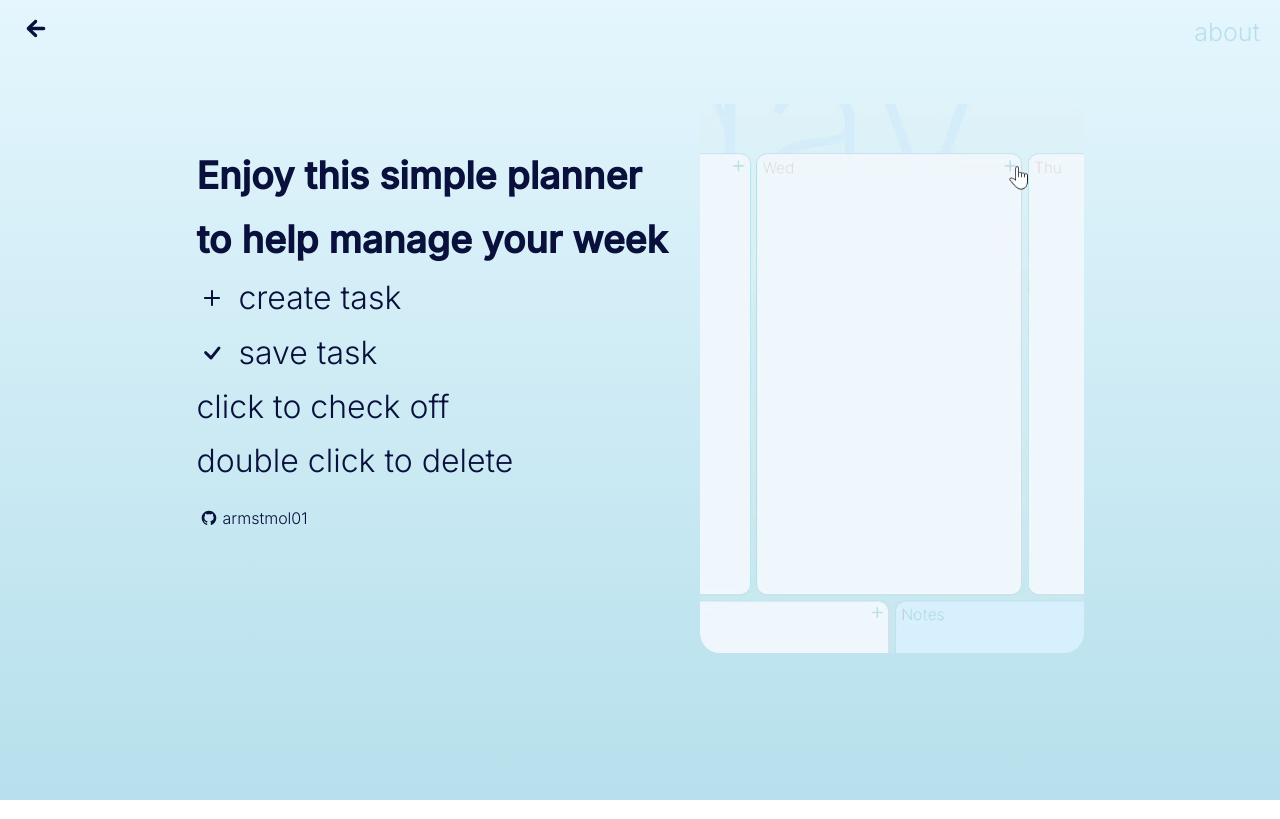
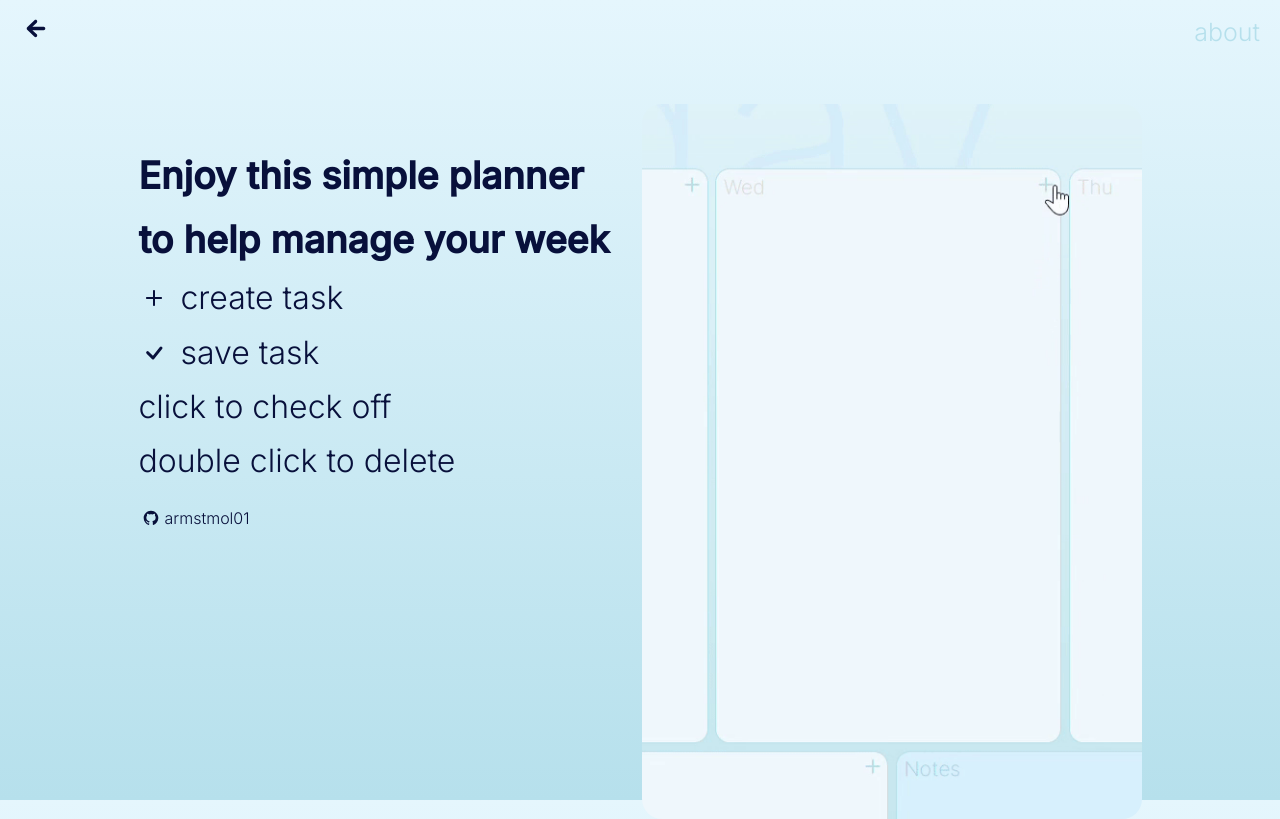
Before and after one commit to armstmol01/weekly-planner, a React (Create React App) app in the folder client/: page /about in a window 1280 px wide. Built offline with nearby package versions, Linux system fonts and the light colour scheme; a web font is replaced by a local one.

Commit message:
gif width fix

```diff
--- a/client/src/components/about/About.css
+++ b/client/src/components/about/About.css
@@ -33,6 +33,6 @@
 
 .demo {
   border-radius: 20px;
-  width: 30%;
+  width: 500px;
   margin-top: 40px;
 }
```
